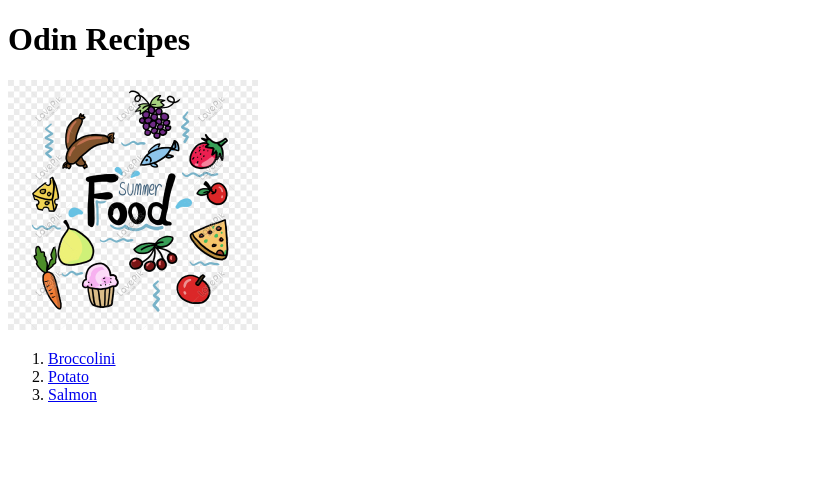
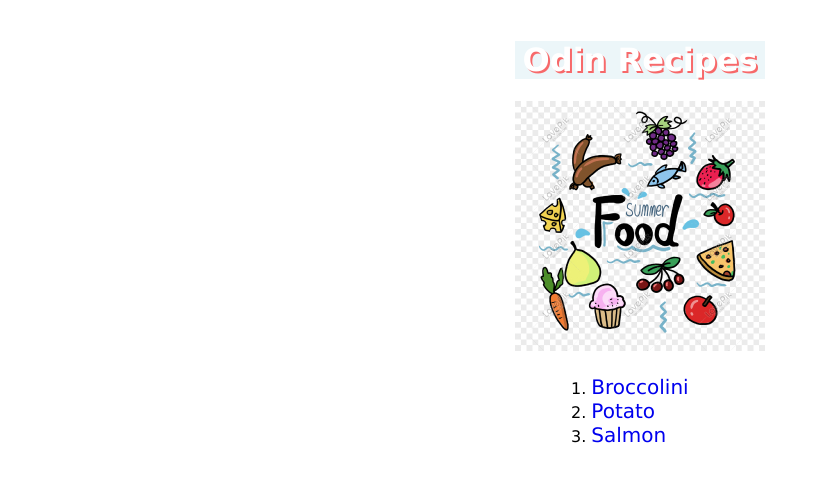
Before and after one commit to remotelyqueued/odin-recipes, a plain HTML site: page index.html in a window 1280 px wide. Shown: the whole page, without its empty margins (0-820 px from the left). Drawn offline with Linux system fonts and the light colour scheme.

Commit message:
Messing around with CSS on homepage
Todo: add home button on other pages, make sure CSS rules make sense

```diff
--- a/index.html
+++ b/index.html
@@ -4,6 +4,8 @@
         <meta charset="UTF-8" />
         <meta http-equiv="X-UA-Compatible" content="IE=edge" />
         <meta name="viewport" content="width=device-width, initial-scale=1.0" />
+
+        <link rel="stylesheet" href="./styles/home.css" />
 
         <title>Odin Recipes</title>
     </head>
@@ -14,9 +16,11 @@
             <img src="./recipes/food.jpg" />
         </div>
         <ol>
-            <li><a href="./recipes/broccolini.html">Broccolini</a></li>
-            <li><a href="./recipes/potato.html">Potato</a></li>
-            <li><a href="./recipes/salmon.html">Salmon</a></li>
+            <li id="broccolini">
+                <a href="./recipes/broccolini.html">Broccolini</a>
+            </li>
+            <li id="potato"><a href="./recipes/potato.html">Potato</a></li>
+            <li id="salmon"><a href="./recipes/salmon.html">Salmon</a></li>
         </ol>
     </body>
 </html>
--- /dev/null
+++ b/styles/home.css
@@ -0,0 +1,56 @@
+/* ====== MAIN CONTENT ====== */
+html {
+    display: table;
+    margin: 20px auto;
+    font-family: 'Lucida Sans', Verdana, sans-serif;
+}
+
+/* ====== HEADER ====== */
+body h1 {
+    background-color: rgba(173, 216, 230, 0.232);
+    background-origin: padding-box;
+    color: white;
+    text-shadow: 2px 2px #ff000092;
+
+    text-align: center;
+}
+
+/* ====== LINK ====== */
+a {
+    font-size: 20px;
+    text-decoration: none;
+}
+
+a:visited {
+    color: inherit;
+}
+
+#broccolini:hover {
+    color: lightgreen;
+}
+
+#potato:hover {
+    color: burlywood;
+}
+
+#salmon:hover {
+    color: lightsalmon;
+}
+
+ol {
+    display: table;
+    margin: 10px auto;
+    padding: 10px;
+}
+
+/* li {
+    float: left;
+    margin: 1em;
+    padding: 0.5em;
+}  */
+
+/* ====== IMAGE ====== */
+/* img {
+    display: table;
+    margin: 10px auto;
+} */
```
